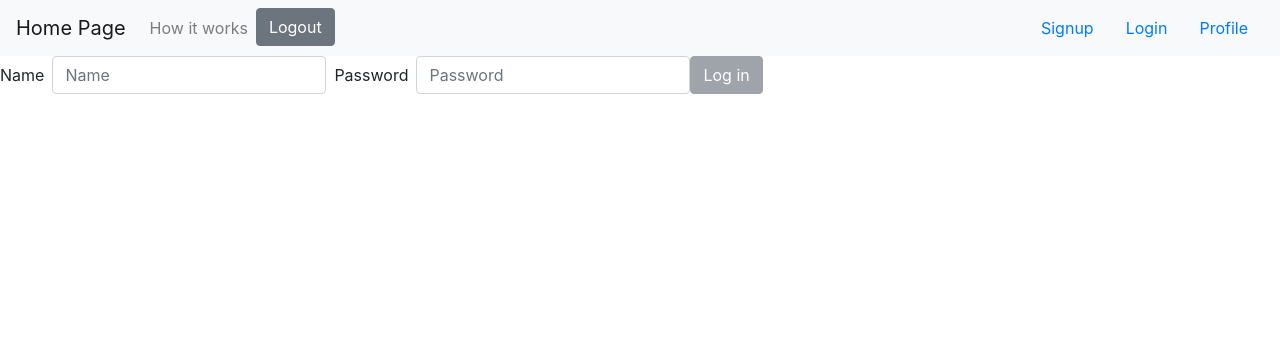
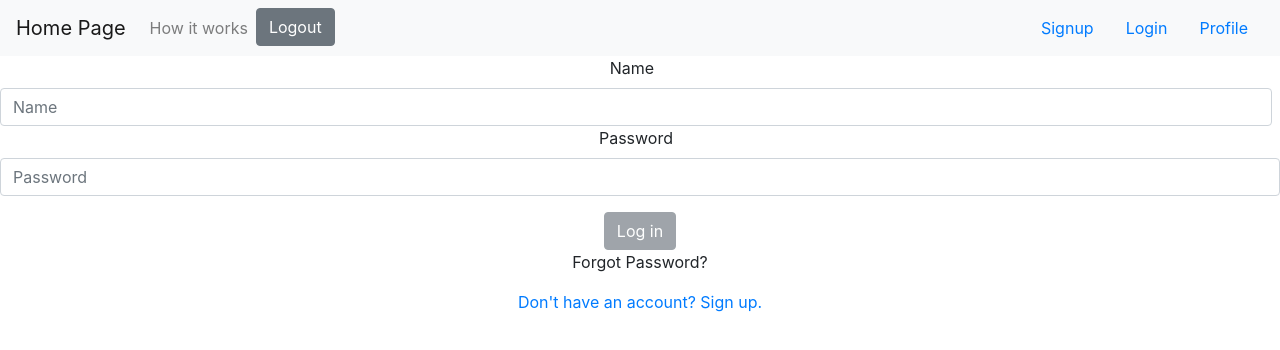
Before and after one commit to atowarek/beLocal-finalproject, a React (Create React App) app in the folder client/: page /login in a window 1280 px wide. Shown: the top 350 px of the page. Built offline with nearby package versions, Linux system fonts and the light colour scheme; no server answers; what google-maps-react would draw is missing.

Commit message:
add: Signup link

```diff
--- a/client/src/Components/login.jsx
+++ b/client/src/Components/login.jsx
@@ -1,6 +1,7 @@
 import React from 'react'
 import axios from 'axios'
 import { Button, Form, FormGroup, Label, Input, Alert } from 'reactstrap'
+import { Router, Link } from 'react-router-dom'
 //import NewActivity from './form-new-activity'
 
 class Login extends React.Component {
@@ -89,7 +90,7 @@
             </Button>
           </div>
         ) : (
-          <Form inline>
+          <Form>
             <FormGroup className='mb-2 mr-sm-2 mb-sm-0'>
               <Label for='name' className='mr-sm-2'>
                 Name
@@ -101,6 +102,7 @@
                 placeholder='Name'
                 type='text'
                 className='form-name'
+                required='required'
               />
             </FormGroup>
             <FormGroup>
@@ -114,6 +116,7 @@
                 placeholder='Password'
                 type='password'
                 className='form-password'
+                required='required'
               />
             </FormGroup>
             <Button
@@ -122,6 +125,8 @@
               disabled={!name || !password}>
               Log in
             </Button>
+            <p>Forgot Password?</p>
+            <Link to='/signup'>Don't have an account? Sign up.</Link>
           </Form>
         )}
       </div>
```
